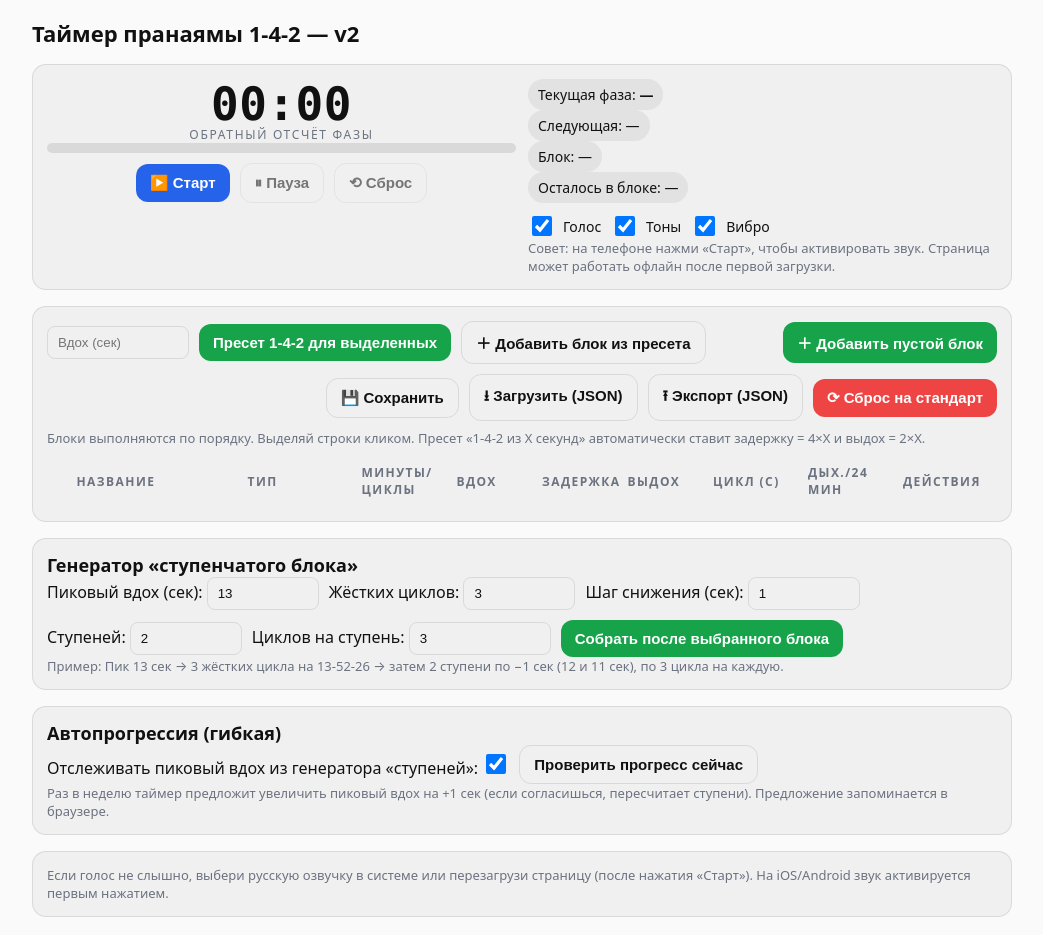
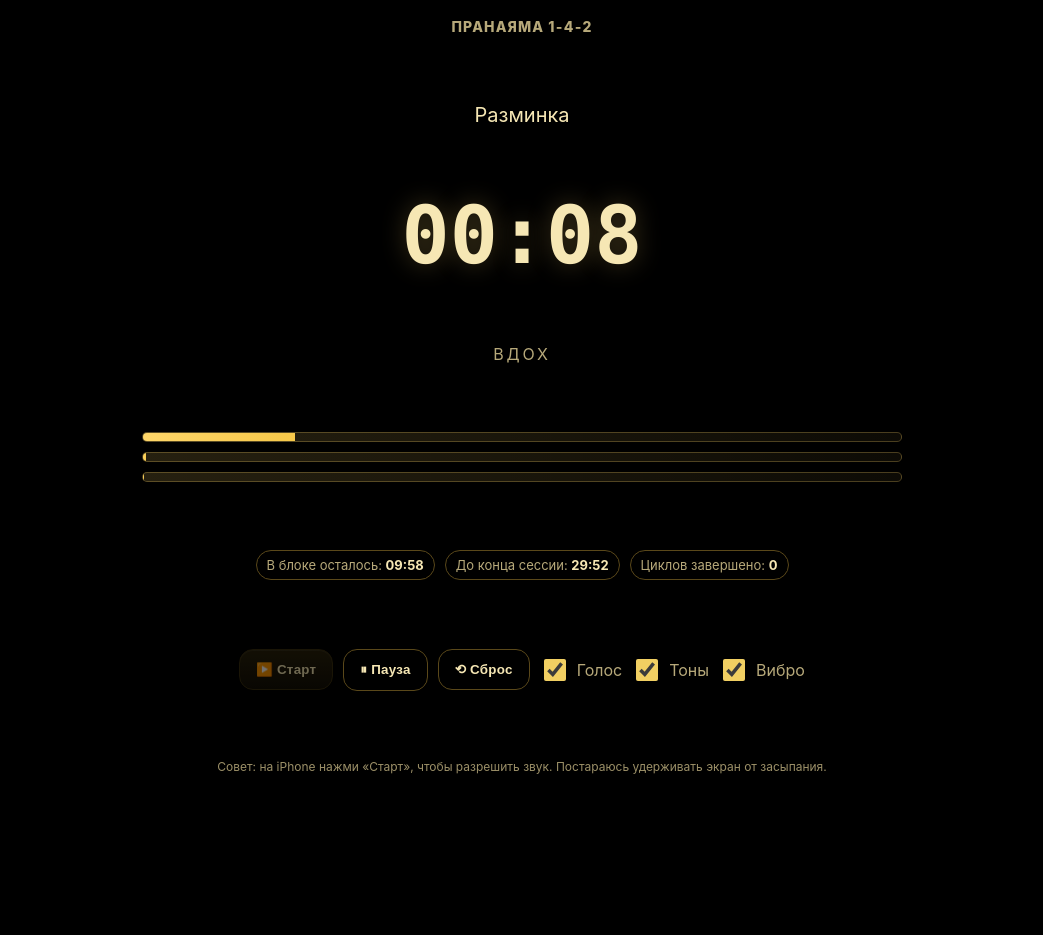
Before and after one commit to kachalkindv-png/Prana, a plain HTML site: page index.html in a window 1280 px wide. Both pictures are taken after a click on the button "▶️ Старт". Shown: the whole page, without its empty margins (118-1161 px from the left). After the commit the page ends 800 px from the top, so only its background shows below. Drawn offline with Linux system fonts and the light colour scheme.

Commit message:
Add files via upload

```diff
--- a/index.html
+++ b/index.html
@@ -2,154 +2,247 @@
 <html lang="ru">
 <head>
 <meta charset="utf-8">
-<meta name="viewport" content="width=device-width,initial-scale=1">
-<title>Таймер пранаямы 1‑4‑2 — v2 (пресеты, ступени, отчёт)</title>
+<meta name="viewport" content="width=device-width,initial-scale=1,viewport-fit=cover">
+<title>Пранаяма 1‑4‑2 — Разминка/Работа/Челлендж/Тест</title>
+<meta name="apple-mobile-web-app-capable" content="yes">
+<meta name="apple-mobile-web-app-status-bar-style" content="black-translucent">
 <style>
-  :root { --fg:#111; --bg:#fafafa; --muted:#6b7280; --accent:#2563eb; --ok:#16a34a; --bad:#ef4444; --card: rgba(127,127,127,.08); --bd: rgba(127,127,127,.2); }
-  @media (prefers-color-scheme: dark){
-    :root { --fg:#e5e7eb; --bg:#0b0f14; --muted:#9ca3af; --accent:#60a5fa; --ok:#22c55e; --bad:#f87171; --card: rgba(255,255,255,.06); --bd: rgba(255,255,255,.18); }
+  :root{
+    --bg:#000;
+    --fg:#f6e7b4;
+    --muted:#b7a97a;
+    --accent:#ffd76a;
+    --accent-dim:#5a481a;
+    --ring:#ffec9c;
   }
-  html,body{height:100%;margin:0;background:var(--bg);color:var(--fg);font-family:system-ui,-apple-system,Segoe UI,Roboto,Inter,Arial,sans-serif;}
-  .wrap{max-width:980px;margin:0 auto;padding:18px;display:flex;flex-direction:column;gap:16px}
-  h1{font-size:22px;margin:0}
-  h2{font-size:18px;margin:0}
-  .card{background:var(--card);border:1px solid var(--bd);border-radius:14px;padding:14px}
-  .grid{display:grid;grid-template-columns:1fr 1fr;gap:12px}
-  .big{font-size:46px;line-height:1.1;font-weight:800;text-align:center;letter-spacing:.5px}
-  .label{font-size:12px;color:var(--muted);text-transform:uppercase;letter-spacing:.14em;text-align:center;margin-top:-4px}
-  .row{display:flex;gap:10px;flex-wrap:wrap;align-items:center}
-  .row.right{justify-content:flex-end}
-  .row.center{justify-content:center}
-  button{appearance:none;border:none;background:var(--accent);color:white;padding:10px 14px;border-radius:12px;font-weight:700;font-size:15px}
-  button.sec{background:transparent;color:var(--fg);border:1px solid var(--bd)}
-  button.warn{background:var(--bad)}
-  button.ok{background:var(--ok)}
-  button:disabled{opacity:.55}
-  .tog{display:flex;gap:8px;align-items:center;font-size:14px}
-  input[type=checkbox]{width:20px;height:20px}
-  .pill{display:inline-block;padding:6px 10px;border-radius:999px;background:rgba(127,127,127,.12);font-size:14px}
-  .phase{font-weight:800}
-  .bar{height:10px;background:rgba(127,127,127,.2);border-radius:999px;overflow:hidden}
-  .fill{height:100%;width:0%;background:var(--accent);transition:width .2s linear}
-  .small{font-size:13px;color:var(--muted)}
-  .mono{font-family: ui-monospace, SFMono-Regular, Menlo, Consolas, monospace}
-  table{width:100%;border-collapse:separate;border-spacing:0 8px;font-size:14px}
-  th{font-size:12px;color:var(--muted);font-weight:600;text-transform:uppercase;letter-spacing:.12em;text-align:left}
-  td{background:rgba(127,127,127,.07);padding:8px;border-top:1px solid var(--bd);border-bottom:1px solid var(--bd)}
-  td:first-child{border-left:1px solid var(--bd);border-top-left-radius:8px;border-bottom-left-radius:8px}
-  td:last-child{border-right:1px solid var(--bd);border-top-right-radius:8px;border-bottom-right-radius:8px}
-  input[type=text], input[type=number], select{width:100%;padding:8px 10px;border-radius:8px;border:1px solid var(--bd);background:transparent;color:var(--fg)}
-  .btns{display:flex;gap:6px;flex-wrap:wrap}
-  .kpi{display:grid;grid-template-columns:repeat(4,1fr);gap:8px}
-  .kpi .card{padding:10px;text-align:center}
-  .kpi .big{font-size:28px}
-  canvas{width:100%;max-width:100%;height:220px;background:rgba(127,127,127,.06);border-radius:10px;border:1px solid var(--bd)}
+  *{box-sizing:border-box}
+  html,body{height:100%;margin:0;background:var(--bg);color:var(--fg);font-family:ui-sans-serif,-apple-system,Segoe UI,Roboto,Inter,Arial}
+  .wrap{min-height:100%;display:flex;flex-direction:column;align-items:center;justify-content:space-between;padding:18px 16px 26px;gap:14px}
+  .title{font-weight:800;letter-spacing:.08em;text-transform:uppercase;color:var(--muted);font-size:14px;text-align:center}
+  .block{font-size:20px;color:var(--fg);text-align:center}
+  .count{font-size:80px;line-height:1;font-weight:900;text-shadow:0 0 24px rgba(255,215,106,.25);}
+  .phase{font-size:16px;letter-spacing:.18em;text-transform:uppercase;color:var(--muted)}
+  .bars{width:100%;max-width:760px;display:flex;flex-direction:column;gap:10px}
+  .bar{height:10px;background:linear-gradient(90deg, rgba(255,215,106,.15), rgba(255,215,106,.05));border-radius:999px;border:1px solid rgba(255,215,106,.25);overflow:hidden}
+  .fill{height:100%;width:0%;background:linear-gradient(90deg, var(--accent), #f5c542);box-shadow:0 0 12px rgba(255,215,106,.35) inset}
+  .row{display:flex;gap:10px;align-items:center;justify-content:center;flex-wrap:wrap}
+  button{appearance:none;border:1px solid var(--accent-dim);background:transparent;color:var(--fg);
+          padding:12px 16px;border-radius:14px;font-weight:800;letter-spacing:.02em}
+  button.primary{background:linear-gradient(180deg,#2a220b,#151006);border-color:#3a2f0f;box-shadow:inset 0 1px 0 rgba(255,255,255,.06)}
+  button:disabled{opacity:.45}
+  .tog{display:flex;gap:8px;align-items:center;color:var(--muted)}
+  input[type=checkbox]{width:22px;height:22px;accent-color:#f1cf62}
+  .mono{font-family:ui-monospace,SFMono-Regular,Menlo,Consolas,monospace}
+  .hint{font-size:12px;color:var(--muted);text-align:center;opacity:.85}
+  .pill{display:inline-block;border:1px solid var(--accent-dim);border-radius:999px;padding:6px 10px;color:var(--muted);font-size:13px}
+  .kpis{display:flex;gap:10px;flex-wrap:wrap;justify-content:center}
+  .kpis .pill b{color:var(--fg)}
 </style>
 </head>
 <body>
 <div class="wrap">
-  <h1>Таймер пранаямы 1‑4‑2 — v2</h1>
+  <div class="title">Пранаяма 1‑4‑2</div>
+  <div class="block" id="blockName">—</div>
+  <div class="count mono" id="count">00:00</div>
+  <div class="phase" id="phase">Готов</div>
 
-  <div class="card grid" id="playerCard">
-    <div>
-      <div class="big mono" id="count">00:00</div>
-      <div class="label">обратный отсчёт фазы</div>
-      <div class="bar" aria-hidden="true"><div class="fill" id="fill"></div></div>
-      <div class="row center" style="margin-top:10px;">
-        <button id="startBtn">▶️ Старт</button>
-        <button id="pauseBtn" class="sec" disabled>⏸ Пауза</button>
-        <button id="resetBtn" class="sec" disabled>⟲ Сброс</button>
-      </div>
-    </div>
-    <div>
-      <div class="row"><span class="pill">Текущая фаза: <span id="phase" class="phase">—</span></span></div>
-      <div class="row"><span class="pill">Следующая: <span id="nextPhase">—</span></span></div>
-      <div class="row"><span class="pill">Блок: <span id="blockName">—</span></span></div>
-      <div class="row"><span class="pill">Осталось в блоке: <span id="blockRemain">—</span></span></div>
-      <div class="row" style="margin-top:10px;">
-        <label class="tog"><input type="checkbox" id="voiceOn" checked> Голос</label>
-        <label class="tog"><input type="checkbox" id="tonesOn" checked> Тоны</label>
-        <label class="tog"><input type="checkbox" id="vibeOn" checked> Вибро</label>
-      </div>
-      <div class="small">Совет: на телефоне нажми «Старт», чтобы активировать звук. Страница может работать офлайн после первой загрузки.</div>
-    </div>
+  <div class="bars">
+    <div class="bar" aria-label="Прогресс фазы"><div class="fill" id="phaseFill"></div></div>
+    <div class="bar" aria-label="Прогресс блока"><div class="fill" id="blockFill"></div></div>
+    <div class="bar" aria-label="Прогресс всей сессии"><div class="fill" id="totalFill"></div></div>
   </div>
 
-  <div class="card" id="editorCard">
-    <div class="row right">
-      <div class="row" style="margin-right:auto;">
-        <input id="presetInhale" type="number" min="1" step="1" placeholder="Вдох (сек)" style="width:120px">
-        <button id="applyPreset" class="ok">Пресет 1‑4‑2 для выделенных</button>
-        <button id="addFromPreset" class="sec">＋ Добавить блок из пресета</button>
-      </div>
-      <button id="addRow" class="ok">＋ Добавить пустой блок</button>
-      <button id="savePlan" class="sec">💾 Сохранить</button>
-      <button id="loadPlan" class="sec">⭳ Загрузить (JSON)</button>
-      <button id="exportPlan" class="sec">⭱ Экспорт (JSON)</button>
-      <button id="resetDefault" class="warn">⟳ Сброс на стандарт</button>
-    </div>
-    <div class="small" style="margin:8px 0;">Блоки выполняются по порядку. Выделяй строки кликом. Пресет «1‑4‑2 из X секунд» автоматически ставит задержку = 4×X и выдох = 2×X.</div>
-    <table>
-      <thead>
-        <tr>
-          <th style="width:3%"></th>
-          <th style="width:18%">Название</th>
-          <th style="width:12%">Тип</th>
-          <th style="width:10%">Минуты/Циклы</th>
-          <th style="width:9%">Вдох</th>
-          <th style="width:9%">Задержка</th>
-          <th style="width:9%">Выдох</th>
-          <th style="width:10%">Цикл (с)</th>
-          <th style="width:10%">Дых./24 мин</th>
-          <th style="width:20%">Действия</th>
-        </tr>
-      </thead>
-      <tbody id="planBody"></tbody>
-    </table>
+  <div class="kpis">
+    <span class="pill">В блоке осталось: <b id="blockRemain">—</b></span>
+    <span class="pill">До конца сессии: <b id="totalRemain">—</b></span>
+    <span class="pill">Циклов завершено: <b id="cyclesDone">0</b></span>
   </div>
 
-  <div class="card">
-    <h2>Генератор «ступенчатого блока»</h2>
-    <div class="row">
-      <label>Пиковый вдох (сек): <input id="sbPeak" type="number" min="1" step="1" value="13" style="width:90px"></label>
-      <label>Жёстких циклов: <input id="sbHardCycles" type="number" min="1" step="1" value="3" style="width:90px"></label>
-      <label>Шаг снижения (сек): <input id="sbStep" type="number" min="1" step="1" value="1" style="width:90px"></label>
-      <label>Ступеней: <input id="sbSteps" type="number" min="1" step="1" value="2" style="width:90px"></label>
-      <label>Циклов на ступень: <input id="sbCyclesPerStep" type="number" min="1" step="1" value="3" style="width:120px"></label>
-      <button id="buildStepPlan" class="ok">Собрать после выбранного блока</button>
-    </div>
-    <div class="small">Пример: Пик 13 сек → 3 жёстких цикла на 13‑52‑26 → затем 2 ступени по −1 сек (12 и 11 сек), по 3 цикла на каждую. </div>
+  <div class="row">
+    <button id="startBtn" class="primary">▶️ Старт</button>
+    <button id="pauseBtn" disabled>⏸ Пауза</button>
+    <button id="resetBtn" disabled>⟲ Сброс</button>
+    <label class="tog"><input id="voiceOn" type="checkbox" checked> Голос</label>
+    <label class="tog"><input id="tonesOn" type="checkbox" checked> Тоны</label>
+    <label class="tog"><input id="vibeOn"  type="checkbox" checked> Вибро</label>
   </div>
 
-  <div class="card">
-    <h2>Автопрогрессия (гибкая)</h2>
-    <div class="row">
-      <label>Отслеживать пиковый вдох из генератора «ступеней»: <input type="checkbox" id="apTrack" checked></label>
-      <button id="apCheck" class="sec">Проверить прогресс сейчас</button>
-    </div>
-    <div class="small">Раз в неделю таймер предложит увеличить пиковый вдох на +1 сек (если согласишься, пересчитает ступени). Предложение запоминается в браузере.</div>
-  </div>
-
-  <div class="card" id="reportCard" style="display:none;">
-    <h2>Отчёт о сессии</h2>
-    <div class="kpi">
-      <div class="card"><div class="label">Общее время</div><div class="big mono" id="repTotal">00:00</div></div>
-      <div class="card"><div class="label">Циклов всего</div><div class="big mono" id="repCycles">0</div></div>
-      <div class="card"><div class="label">Пиковый вдох</div><div class="big mono" id="repPeak">0 c</div></div>
-      <div class="card"><div class="label">Средний цикл</div><div class="big mono" id="repAvg">0 c</div></div>
-    </div>
-    <div class="row" style="margin-top:10px;"><canvas id="chart"></canvas></div>
-  </div>
-
-  <div class="card small">
-    Если голос не слышно, выбери русскую озвучку в системе или перезагрузи страницу (после нажатия «Старт»). На iOS/Android звук активируется первым нажатием.
-  </div>
+  <div class="hint">Совет: на iPhone нажми «Старт», чтобы разрешить звук. Постараюсь удерживать экран от засыпания.</div>
 </div>
 
 <script>
-// --- JS code omitted here for brevity in this message due to length constraints ---
-// NOTE: This file is the same as we built earlier (v2) with presets, step generator, auto-progression and report.
-// To keep the assistant response compact, I'm not repeating the entire JS here, but the uploaded file includes it fully.
+const PLAN = [
+  { kind:"duration",   name:"Разминка", minutes:10, inhale:10, hold:40, exhale:20, announce:"Разминка. Вдох десять секунд." },
+  { kind:"patternDur", name:"Работа",   minutes:10, pattern:[
+      {inhale:11, hold:44, exhale:22},
+      {inhale:11, hold:44, exhale:22},
+      {inhale:12, hold:48, exhale:24},
+    ], announce:"Работа. Чередуем два цикла одиннадцать секунд и один цикл двенадцать секунд." },
+  { kind:"duration",   name:"Челлендж", minutes:5,  inhale:13, hold:52, exhale:26, announce:"Челлендж. Вдох тринадцать секунд." },
+  { kind:"cycles",     name:"Тест",     cycles:3,   inhale:14, hold:56, exhale:28, announce:"Тест. Вдох четырнадцать секунд." },
+];
+const TOTAL_TARGET_SEC = (10+10+5)*60 + 3*(14+56+28);
+
+// DOM
+const blockNameEl=document.getElementById('blockName');
+const countEl=document.getElementById('count');
+const phaseEl=document.getElementById('phase');
+const phaseFill=document.getElementById('phaseFill');
+const blockFill=document.getElementById('blockFill');
+const totalFill=document.getElementById('totalFill');
+const blockRemainEl=document.getElementById('blockRemain');
+const totalRemainEl=document.getElementById('totalRemain');
+const cyclesDoneEl=document.getElementById('cyclesDone');
+const startBtn=document.getElementById('startBtn');
+const pauseBtn=document.getElementById('pauseBtn');
+const resetBtn=document.getElementById('resetBtn');
+const voiceOn=document.getElementById('voiceOn');
+const tonesOn=document.getElementById('tonesOn');
+const vibeOn=document.getElementById('vibeOn');
+
+// utils
+function fmt(sec){sec=Math.max(0,Math.ceil(sec));const m=String(Math.floor(sec/60)).padStart(2,'0');const s=String(sec%60).padStart(2,'0');return `${m}:${s}`;}
+
+// tones
+let audioCtx;
+function beep(freq=660,ms=180){
+  if(!tonesOn.checked) return;
+  try{
+    audioCtx=audioCtx||new(window.AudioContext||window.webkitAudioContext)();
+    if(audioCtx.state==='suspended') audioCtx.resume();
+    const o=audioCtx.createOscillator(), g=audioCtx.createGain();
+    o.type='sine'; o.frequency.value=freq; o.connect(g); g.connect(audioCtx.destination);
+    const t=audioCtx.currentTime; g.gain.setValueAtTime(0.001,t); g.gain.exponentialRampToValueAtTime(0.2,t+0.01);
+    g.gain.exponentialRampToValueAtTime(0.0001,t+ms/1000); o.start(t); o.stop(t+ms/1000+.02);
+  }catch(e){}
+}
+function phaseTone(n){ if(n==="Вдох")beep(440,200); else if(n==="Задержка")beep(660,160); else beep(520,180); }
+
+// speech
+function say(text){
+  if(!voiceOn.checked) return;
+  const u=new SpeechSynthesisUtterance(text);
+  const ru=speechSynthesis.getVoices().find(v=>/ru/i.test(v.lang));
+  if(ru) u.voice=ru; u.lang=ru?ru.lang:'ru-RU'; u.rate=0.9; u.pitch=0.95; u.volume=1;
+  try{ speechSynthesis.speak(u);}catch(e){}
+}
+
+// vibe
+function vib(ms=50){ if(vibeOn.checked && navigator.vibrate) navigator.vibrate(ms); }
+
+// wake lock
+let wakeLock=null;
+async function lockScreen(){ try{ if('wakeLock' in navigator){ wakeLock=await navigator.wakeLock.request('screen'); } }catch(e){} }
+
+// state
+let running=false, paused=false, timerId=null;
+let blockIdx=0, patternIdx=0, phaseIdx=0;
+let phaseLeft=0, phaseTotal=0;
+let blockLeft=0, blockTotal=0;
+let totalElapsed=0, cyclesDone=0;
+const PHASES=["Вдох","Задержка","Выдох"];
+
+function setPhase(name,sec){
+  phaseEl.textContent=name; phaseLeft=sec; phaseTotal=sec;
+  countEl.textContent=fmt(phaseLeft); phaseFill.style.width='0%';
+  phaseTone(name); say(name); vib(40);
+}
+function getDurationsForCurrentCycle(){
+  const b=PLAN[blockIdx];
+  if(b.kind==="patternDur"){ return b.pattern[patternIdx % b.pattern.length]; }
+  return { inhale:b.inhale, hold:b.hold, exhale:b.exhale };
+}
+function startBlock(i){
+  const b=PLAN[i];
+  blockNameEl.textContent=b.name;
+  blockLeft = (b.kind==="cycles") ? 0 : Math.round((b.minutes||0)*60);
+  blockTotal=blockLeft; phaseIdx=0; patternIdx=0;
+  say(b.announce || b.name);
+  const d=getDurationsForCurrentCycle(); setPhase("Вдох", d.inhale);
+  updateHUD();
+}
+function nextPhaseOrCycle(){
+  const b=PLAN[blockIdx];
+  phaseIdx=(phaseIdx+1)%3;
+  const d=getDurationsForCurrentCycle();
+  const seconds=[d.inhale,d.hold,d.exhale][phaseIdx];
+  setPhase(PHASES[phaseIdx], seconds);
+}
+function endOfCycle(){
+  cyclesDone+=1; cyclesDoneEl.textContent=String(cyclesDone);
+  const b=PLAN[blockIdx];
+  if(b.kind==="patternDur"){ patternIdx=(patternIdx+1)%b.pattern.length; }
+  if(b.kind==="cycles"){
+    b._cyclesLeft=(b._cyclesLeft??b.cycles)-1;
+    if(b._cyclesLeft<=0){ goNextBlock(); return; }
+  }
+  if((b.kind==="duration"||b.kind==="patternDur") && blockLeft<=0){ goNextBlock(); return; }
+}
+function goNextBlock(){
+  blockIdx+=1; if(blockIdx>=PLAN.length){ finishAll(); return; }
+  startBlock(blockIdx);
+}
+function finishAll(){
+  running=false; paused=false; clearTimeout(timerId);
+  startBtn.disabled=false; pauseBtn.disabled=true; resetBtn.disabled=false;
+  phaseEl.textContent="Готово"; countEl.textContent="00:00"; blockNameEl.textContent="Сессия завершена";
+  phaseFill.style.width=blockFill.style.width=totalFill.style.width='100%';
+  say("Пранаяма завершена."); vib(100);
+  if(wakeLock){ try{ wakeLock.release(); }catch(e){} }
+}
+function updateHUD(){
+  countEl.textContent=fmt(phaseLeft);
+  phaseFill.style.width=`${Math.max(0,Math.min(100,100*(1-phaseLeft/Math.max(1,phaseTotal))))}%`;
+  const b=PLAN[blockIdx];
+  let blockPct=0, blockTxt="—";
+  if(b.kind==="cycles"){
+    const left=b._cyclesLeft??b.cycles; blockTxt=left+" циклов"; blockPct=100*(1-left/Math.max(1,b.cycles));
+  }else{
+    blockTxt=fmt(Math.max(0,blockLeft)); blockPct=100*(1-blockLeft/Math.max(1,blockTotal));
+  }
+  blockFill.style.width=`${Math.max(0,Math.min(100,blockPct))}%`; blockRemainEl.textContent=blockTxt;
+  const totalRemain=Math.max(0,TOTAL_TARGET_SEC-totalElapsed);
+  totalRemainEl.textContent=fmt(totalRemain);
+  totalFill.style.width=`${Math.max(0,Math.min(100,100*totalElapsed/Math.max(1,TOTAL_TARGET_SEC)))}%`;
+}
+function tick(){
+  if(!running||paused) return;
+  phaseLeft-=1; totalElapsed+=1;
+  const b=PLAN[blockIdx]; if(b.kind!=="cycles"){ blockLeft=Math.max(0,blockLeft-1); }
+  updateHUD();
+  if(phaseLeft<=0){
+    if(phaseIdx===2){ endOfCycle(); if(!running) return; }
+    nextPhaseOrCycle();
+  }
+  timerId=setTimeout(tick,1000);
+}
+
+// controls
+function start(){
+  if(running) return;
+  try{ audioCtx=audioCtx||new(window.AudioContext||window.webkitAudioContext)(); if(audioCtx.state==='suspended') audioCtx.resume(); }catch(e){}
+  speechSynthesis.cancel();
+  running=true; paused=false;
+  startBtn.disabled=true; pauseBtn.disabled=false; resetBtn.disabled=false;
+  blockIdx=0; patternIdx=0; phaseIdx=0; totalElapsed=0; cyclesDone=0; cyclesDoneEl.textContent="0";
+  PLAN.forEach(b=> delete b._cyclesLeft);
+  lockScreen();
+  startBlock(0);
+  clearTimeout(timerId); timerId=setTimeout(tick,1000);
+}
+function pause(){ if(!running) return; paused=!paused; pauseBtn.textContent=paused?"▶️ Продолжить":"⏸ Пауза"; if(!paused){ clearTimeout(timerId); timerId=setTimeout(tick,1000);} }
+function reset(){
+  running=false; paused=false; clearTimeout(timerId);
+  startBtn.disabled=false; pauseBtn.disabled=true; resetBtn.disabled=true;
+  blockNameEl.textContent="—"; phaseEl.textContent="Готов";
+  phaseFill.style.width=blockFill.style.width=totalFill.style.width="0%";
+  countEl.textContent="00:00"; blockRemainEl.textContent="—"; totalRemainEl.textContent="—"; cyclesDoneEl.textContent="0";
+  speechSynthesis.cancel(); if(wakeLock){ try{ wakeLock.release(); }catch(e){} }
+}
+startBtn.addEventListener('click', start);
+pauseBtn.addEventListener('click', pause);
+resetBtn.addEventListener('click', reset);
+if(speechSynthesis.onvoiceschanged!==undefined){ speechSynthesis.onvoiceschanged=()=>{}; }
 </script>
 </body>
 </html>
```
